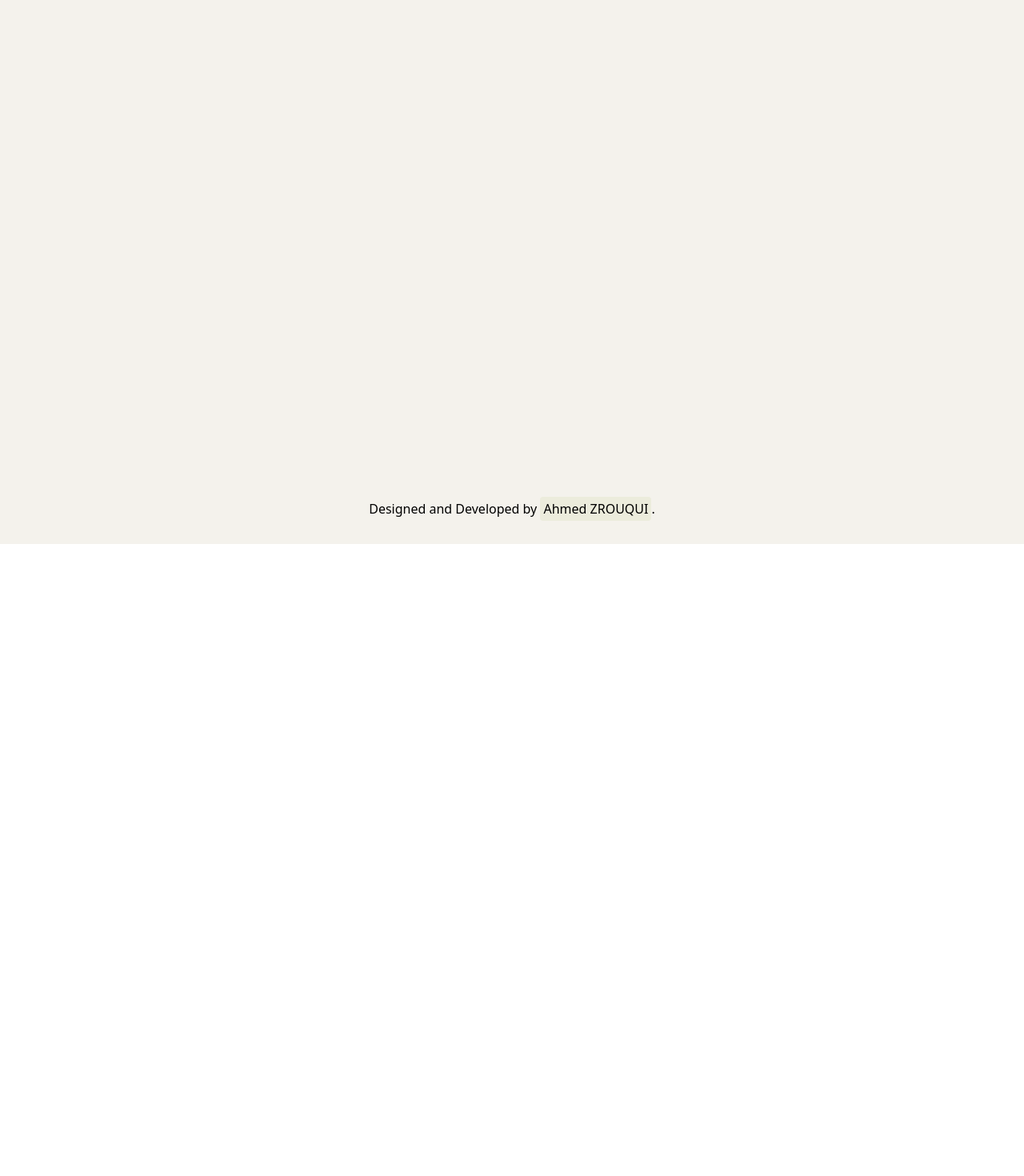
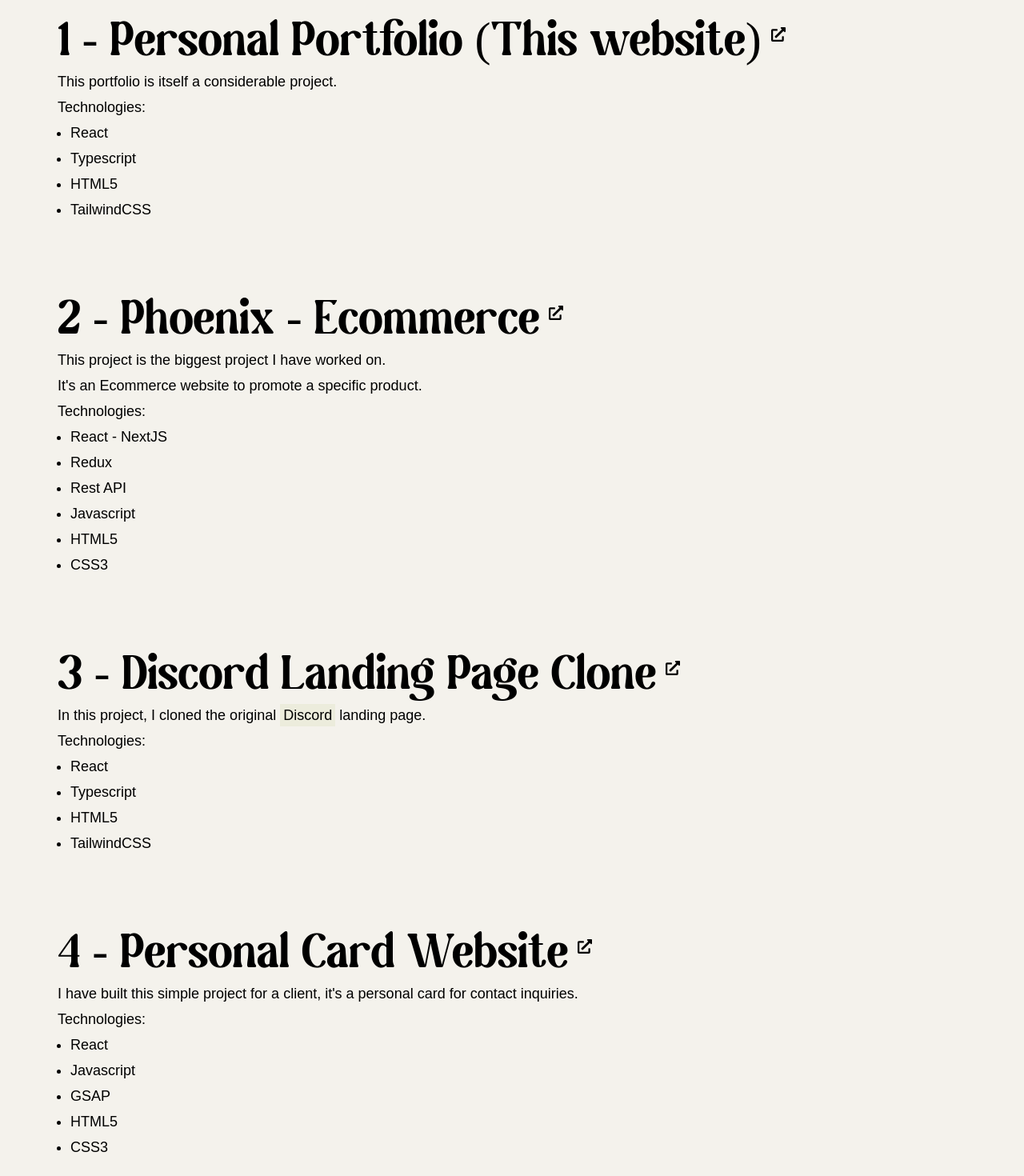
Before and after one commit to AhmedZrouqui/portfoliov2, a React (Create React App) app: page /projects in a window 1280 px wide. Shown: the part 120-1590 px from the top of the page at 80% size. Before the commit the page ends 800 px from the top, so only its background shows below. Built offline with nearby package versions, Linux system fonts and the light colour scheme.

Commit message:
Add projects

```diff
--- a/src/components/Layout/index.tsx
+++ b/src/components/Layout/index.tsx
@@ -7,12 +7,18 @@ interface ILayoutProps {
 }
 
 function Layout(props: ILayoutProps) {
+  const [darkMode, setDarkMode] = React.useState<Boolean>(true);
+
   return (
-    <div className="flex flex-col justify-between min-h-screen w-full max-w-[1920px] bg-paper p-8">
+    <div
+      className={`flex flex-col justify-between min-h-screen w-full max-w-[1920px] bg-paper p-8 dark:bg-blackish ${
+        darkMode && "dark"
+      }`}
+    >
       <header>
         <Header />
       </header>
-      <section className="container py-16 px-10">{props.children}</section>
+      <div className="container py-16 px-10 w-full">{props.children}</div>
       <footer>
         <Footer />
       </footer>
--- a/src/pages/Projects/index.tsx
+++ b/src/pages/Projects/index.tsx
@@ -1,9 +1,134 @@
 import React from "react";
+import { FaExternalLinkAlt } from "react-icons/fa";
 
 function Projects() {
   return (
-    <div className="max-w-[1020px] grid">
-      <div className="project"></div>
+    <div className="">
+      <div className="project flex justify-between mb-24">
+        <div className="">
+          <a
+            className="font-magilio text-6xl text-blackish mb-8 relative hover:underline"
+            href="/"
+            rel="nereferrer"
+          >
+            1 - Personal Portfolio (This website)
+            <span className="top-[10px] right-[-30px] absolute">
+              <FaExternalLinkAlt className="text-lg" />
+            </span>
+          </a>
+          <div className="font-poppins text-lg">
+            <p className="my-1">
+              This portfolio is itself a considerable project.
+            </p>
+            <p className="my-1">Technologies:</p>
+            <ul className="list-disc ml-4 gap-1 flex flex-col">
+              <li>React</li>
+              <li>Typescript</li>
+              <li>HTML5</li>
+              <li>TailwindCSS</li>
+            </ul>
+          </div>
+        </div>
+      </div>
+
+      <div className="project flex justify-between mb-24">
+        <div className="">
+          <a
+            className="font-magilio text-6xl text-blackish mb-8 relative hover:underline"
+            href="https://Getmyphoenix.com"
+            target="_blank"
+            rel="nereferrer"
+          >
+            2 - Phoenix - Ecommerce
+            <span className="top-[10px] right-[-30px] absolute">
+              <FaExternalLinkAlt className="text-lg" />
+            </span>
+          </a>
+          <div className="font-poppins text-lg">
+            <p className="my-1">
+              This project is the biggest project I have worked on.
+            </p>
+            <p className="my-1">
+              It's an Ecommerce website to promote a specific product.
+            </p>
+            <p className="my-1">Technologies:</p>
+            <ul className="list-disc ml-4 gap-1 flex flex-col">
+              <li>React - NextJS</li>
+              <li>Redux</li>
+              <li>Rest API</li>
+              <li>Javascript</li>
+              <li>HTML5</li>
+              <li>CSS3</li>
+            </ul>
+          </div>
+        </div>
+      </div>
+
+      <div className="project flex justify-between mb-24">
+        <div className="">
+          <a
+            className="font-magilio text-6xl text-blackish mb-8 relative hover:underline"
+            href="https://superb-gnome-c7d83b.netlify.app/"
+            target="_blank"
+            rel="nereferrer"
+          >
+            3 - Discord Landing Page Clone
+            <span className="top-[10px] right-[-30px] absolute">
+              <FaExternalLinkAlt className="text-lg" />
+            </span>
+          </a>
+          <div className="font-poppins text-lg">
+            <p className="my-1">
+              In this project, I cloned the original{" "}
+              <a
+                href="https://discord.com"
+                className="p-1 bg-lighter cursor-pointer"
+                target="_blank"
+              >
+                Discord
+              </a>{" "}
+              landing page.
+            </p>
+            <p className="my-1">Technologies:</p>
+            <ul className="list-disc ml-4 gap-1 flex flex-col">
+              <li>React</li>
+              <li>Typescript</li>
+              <li>HTML5</li>
+              <li>TailwindCSS</li>
+            </ul>
+          </div>
+        </div>
+      </div>
+
+      <div className="project flex justify-between">
+        <div className="">
+          <a
+            className="font-magilio text-6xl text-blackish mb-8 relative hover:underline"
+            href="https://suspicious-turing-38678b.netlify.app/"
+            target="_blank"
+            rel="nereferrer"
+          >
+            4 - Personal Card Website
+            <span className="top-[10px] right-[-30px] absolute">
+              <FaExternalLinkAlt className="text-lg" />
+            </span>
+          </a>
+          <div className="font-poppins text-lg">
+            <p className="my-1">
+              I have built this simple project for a client, it's a personal
+              card for contact inquiries.
+            </p>
+            <p className="my-1">Technologies:</p>
+            <ul className="list-disc ml-4 gap-1 flex flex-col">
+              <li>React</li>
+              <li>Javascript</li>
+              <li>GSAP</li>
+              <li>HTML5</li>
+              <li>CSS3</li>
+            </ul>
+          </div>
+        </div>
+      </div>
     </div>
   );
 }
--- a/tailwind.config.js
+++ b/tailwind.config.js
@@ -1,5 +1,6 @@
 /** @type {import('tailwindcss').Config} */
 module.exports = {
+  darkMode: 'class',
   content: ["./src/**/*.{js,jsx,ts,tsx}",],
   theme: {
     extend: {
@@ -18,6 +19,18 @@ module.exports = {
       maxWidth: {
         '1920px': '1920px',
         '1020px': '1020px'
+      },
+      width: {
+        '325px': '325px'
+      },
+      height: {
+        '240px': '240px'
+      },
+      spacing: {
+        '-10px': '-10px'
+      },
+      zIndex: {
+        '-1': '-1'
       }
     },
   },
```
